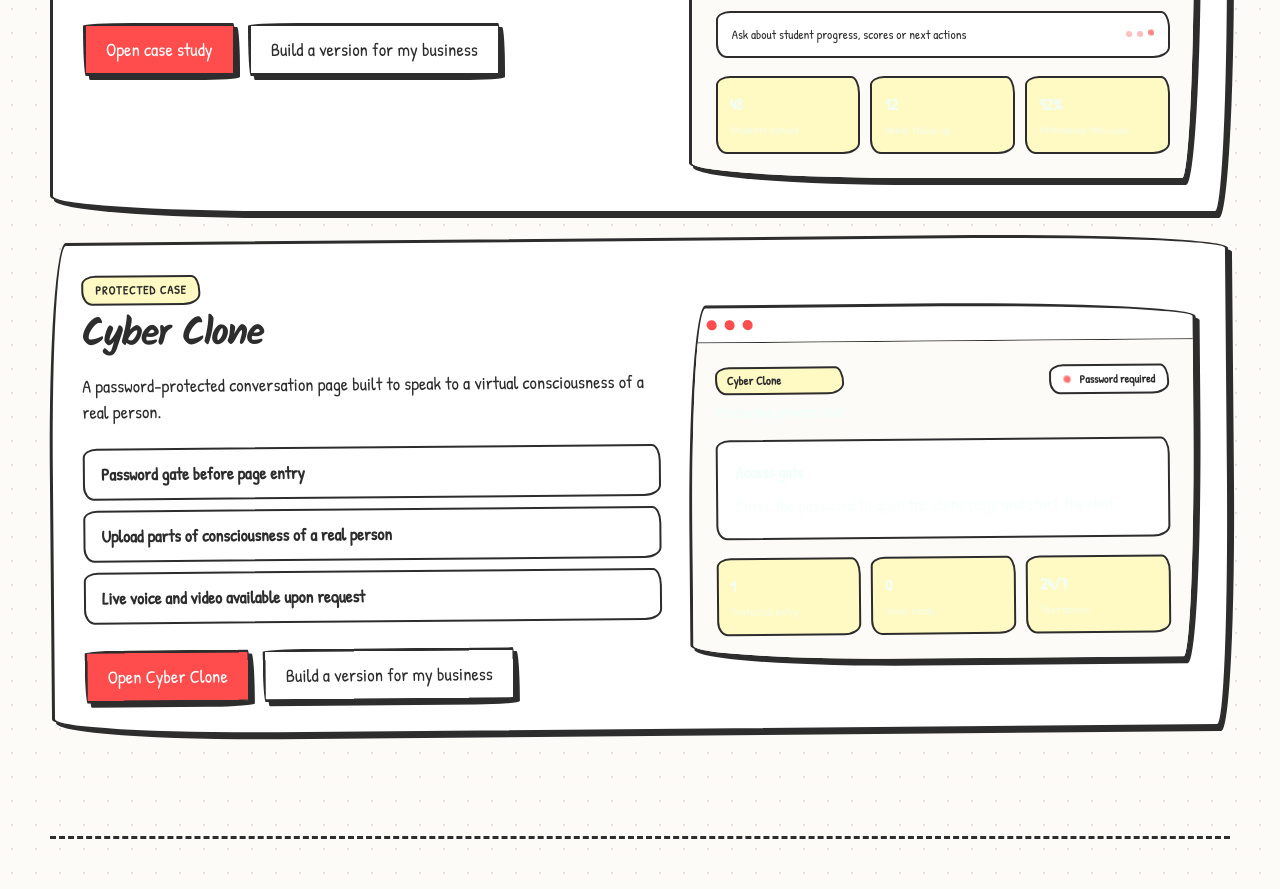
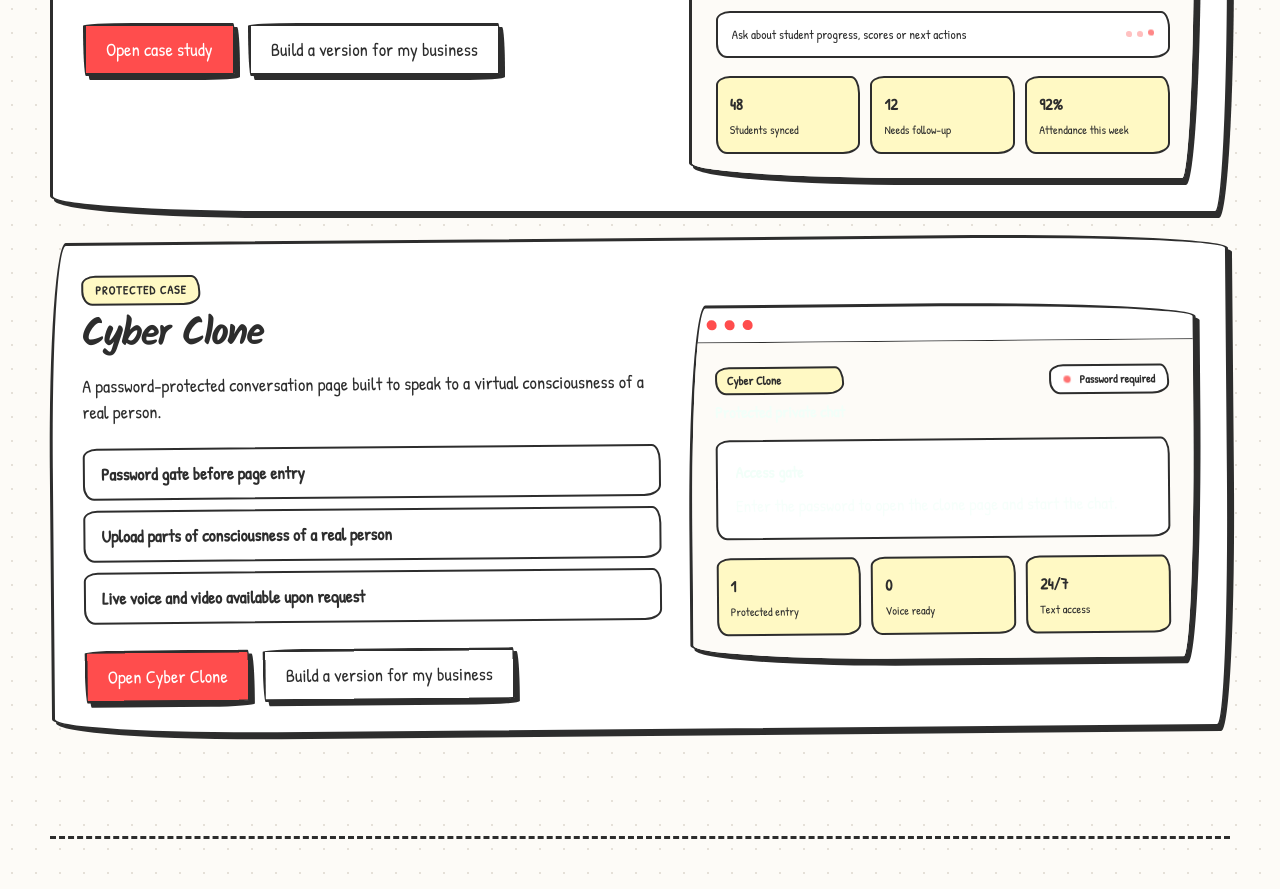
Before and after one commit to DDRZH/DDRZH, a website: page index.html in a window 1280 px wide. Shown: the part 4803-5692 px from the top of the page. Drawn offline with Linux system fonts and the light colour scheme.

Commit message:
fix: improve demo metric contrast

```diff
--- a/styles.css
+++ b/styles.css
@@ -2412,6 +2412,11 @@ body {
   background: #fff9c4;
 }
 
+.case-preview-metrics strong,
+.case-preview-metrics span {
+  color: var(--ink);
+}
+
 .trial-section {
   width: min(var(--max-width), calc(100% - 48px));
   margin: 0 auto 24px;
```
